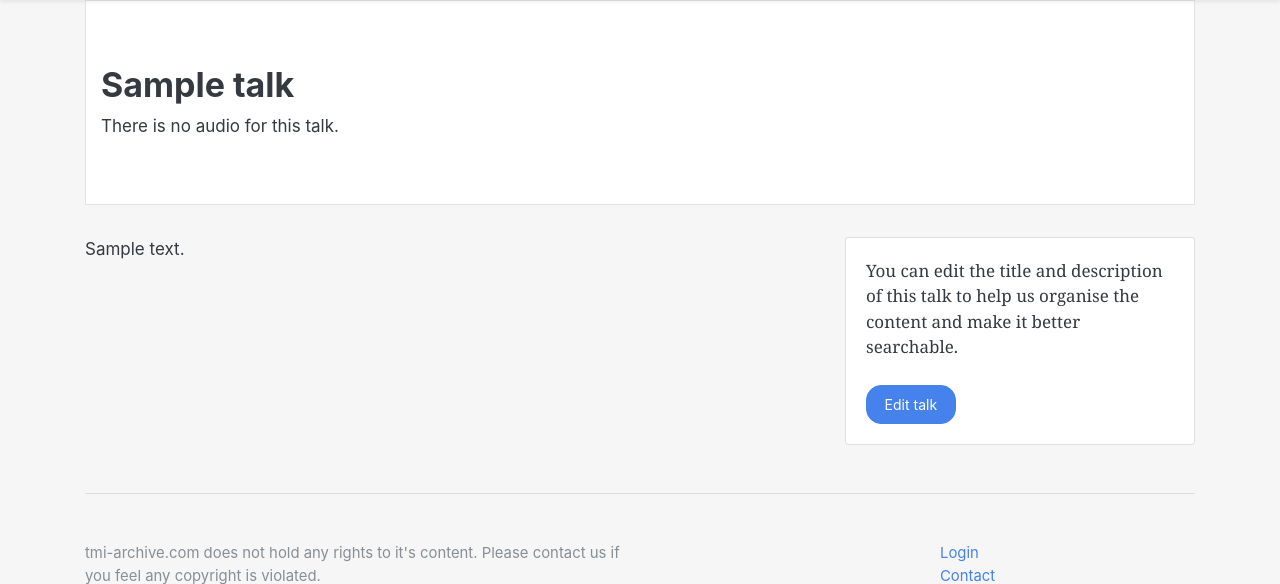
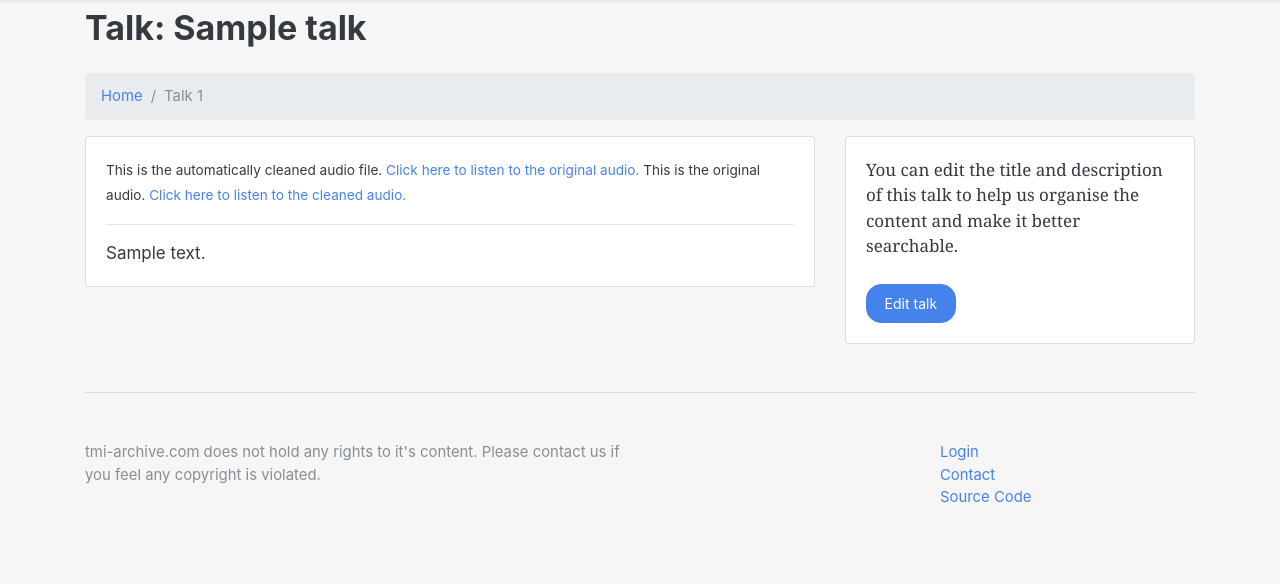
Before and after one commit to esquire900/tmi-archive, a Django app: page /talk/1?original_audio=1 in a window 1280 px wide. Shown: the part 59-643 px from the top of the page. Run offline with Django 3.2, Linux system fonts and the light colour scheme; tables that the repository leaves empty hold one stand-in row (values such as "Sample post"); some libraries are stand-ins or nearby versions.

Commit message:
bugfix audio player

```diff
--- a/talks/management/commands/import-talks.py
+++ b/talks/management/commands/import-talks.py
@@ -13,7 +13,7 @@
     def handle(self, *args, **options):
         df = pd.read_json('./_other/scraper/articles-selenium.json')
         audio_path = '/home/script/_tmp/dhamma'
-        for i, row in df.iloc[:].iterrows():
+        for i, row in df.iloc[3:].iterrows():
             title = row.title
             content = BeautifulSoup(row.article, "html.parser").find('div', {'class': 'entry-content'})
             content = str(content).replace('<div class="entry-content">', '')[:-6]
--- a/talks/templates/talk/edit.html
+++ b/talks/templates/talk/edit.html
@@ -5,14 +5,13 @@
 {% block content %}
     <nav aria-label="breadcrumb" class="pt-2">
         <ol class="breadcrumb">
-
             <li class="breadcrumb-item">
                 <a href="{% url 'talk_index' %}">Home</a>
             </li>
             <li class="breadcrumb-item">
                 <a href="{% url 'talk_view' pk=talk.id %}">Talk {{ talk.id }}</a>
             </li>
-            <li class="breadcrumb-item">Edit</li>
+            <li class="breadcrumb-item active">Edit</li>
         </ol>
     </nav>
 
--- a/talks/templates/talk/view.html
+++ b/talks/templates/talk/view.html
@@ -1,26 +1,31 @@
 {% extends 'main_ui.html' %}
 {% load static %}
 {% block content %}
-    <div class="jumbotron jumbotron-fluid">
-        <div class="container">
-            <h2 class="display">{{ talk.title }}</h2>
+    <h2 class="display pt-2 pb-2">Talk: {{ talk.title }}</h2>
+    <nav aria-label="breadcrumb" class="pt-2">
+        <ol class="breadcrumb">
+            <li class="breadcrumb-item">
+                <a href="{% url 'talk_index' %}">Home</a>
+            </li>
+            <li class="breadcrumb-item active">
+                 Talk {{ talk.id }}
+            </li>
+        </ol>
+    </nav>
+    <div class="row">
+        <div class="col-8">
+            <div class="card">
+                <div class="card-body">
+                    <div class="card-text">
                         {% if audio.url %}
                             <script lang="javascript">
                                 window.playerConfiguration = {
-                        "options": {
-                            "theme": "default",
-                        },
-                        "extensions": {
-                            "Share": {
-                                "showOnStart": false
-                            }
-                        },
                                     "episode": {
                                         "media": {
                                             "mp3": "{{ audio.url }}"
                                         },
                                         "url": "{{ request.build_absolute_uri }}",
-                            "description": "{{ talk.description }}", "title": "{{ talk.title }}"
+                                        "title": "{{ talk.title }}"
                                     }
                                 }
                             </script>
@@ -32,12 +37,14 @@
                                 {% if talk.audio_cleaned %}
                                     {% ifequal audio.url talk.audio_cleaned.url %}
 
-                            This is the cleaned audio. <a href="?original_audio=1">Click here to listen to the original</a>
+                                        This is the automatically cleaned audio file.
+                                        <a href="?original_audio=1">Click here to listen to the original audio.</a>
                                     {% endifequal %}
                                 {% endif %}
                                 {% if talk.audio_original %}
                                     {% ifequal audio.url talk.audio_original.url %}
-                            This is the original audio. <a href="?original_audio=0">Click here to listen to the original</a>
+                                        This is the original audio.
+                                        <a href="?original_audio=0">Click here to listen to the cleaned audio.</a>
 
                                     {% endifequal %}
                                 {% endif %}
@@ -47,12 +54,13 @@
                             There is no audio for this talk.
                         {% endif %}
 
+                        <hr>
+                        {{ talk.description|safe }}
                     </div>
                 </div>
-    <div class="row">
-        <div class="col-8">
-            {{ talk.description|safe }}
             </div>
+        </div>
+
         <div class="col-4">
             <div class="card">
                 <div class="card-body">
--- a/talks/views.py
+++ b/talks/views.py
@@ -39,17 +39,11 @@
         context = super().get_context_data(**kwargs)
         use_original_data = self.request.GET.get('original_audio') == 1
 
-        # this is ugly, i know
         audio = False
-        if use_original_data and self.model.audio_original:
-            audio = self.model.audio_original
-        elif not use_original_data and self.model.audio_cleaned:
-            audio = self.model.audio_cleaned
-        if audio is False:
-            if self.model.audio_original:
-                audio = self.model.audio_original
-            elif self.model.audio_cleaned:
-                audio = self.model.audio_cleaned
+        if not use_original_data and self.get_object().audio_cleaned is not None:
+            audio = self.get_object().audio_cleaned
+        elif self.get_object().audio_original is not None:
+            audio = self.get_object().audio_original
         context['audio'] = audio
         return context
 
```
Lines whose indentation alone changed are shown as unchanged.
